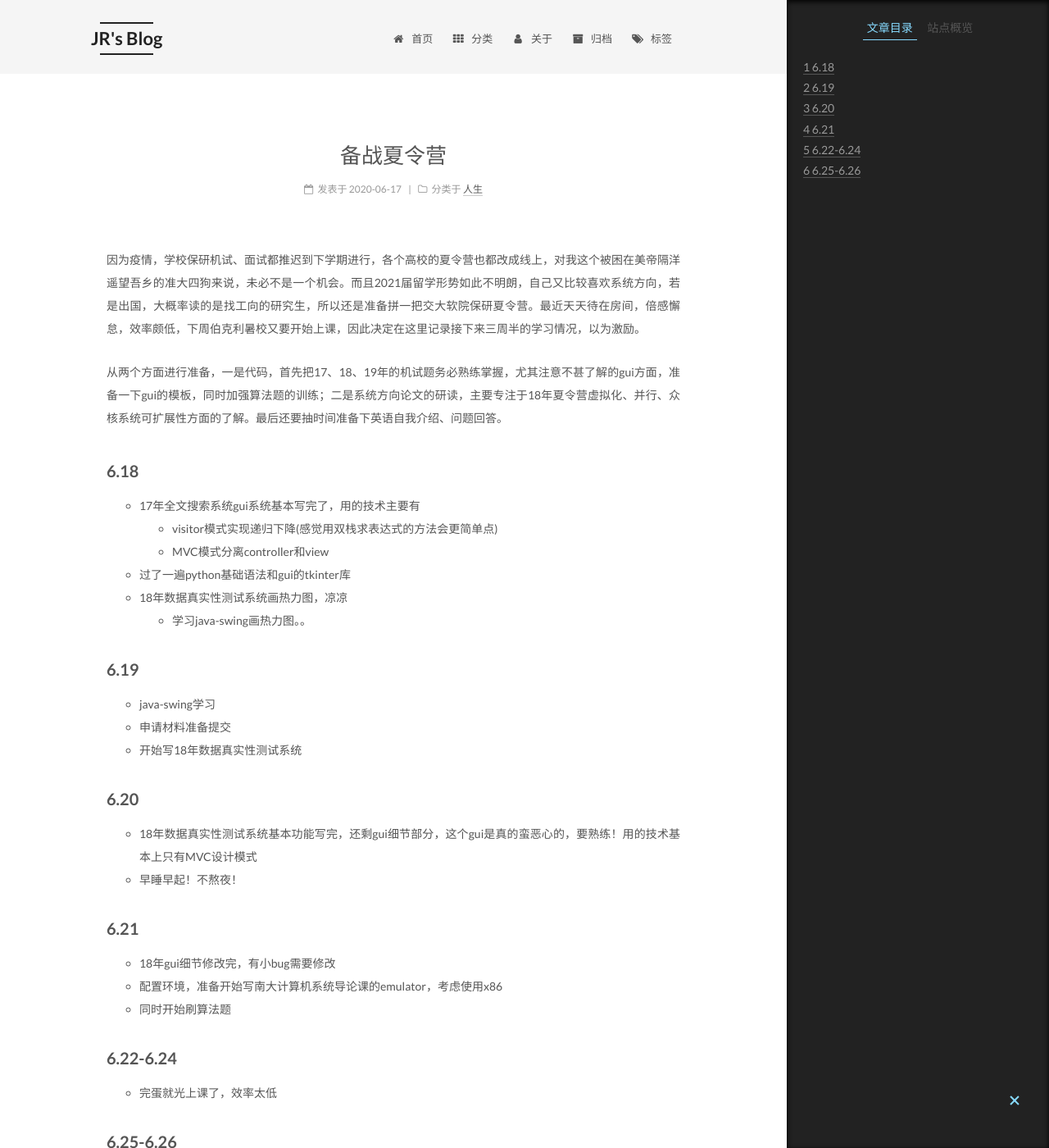
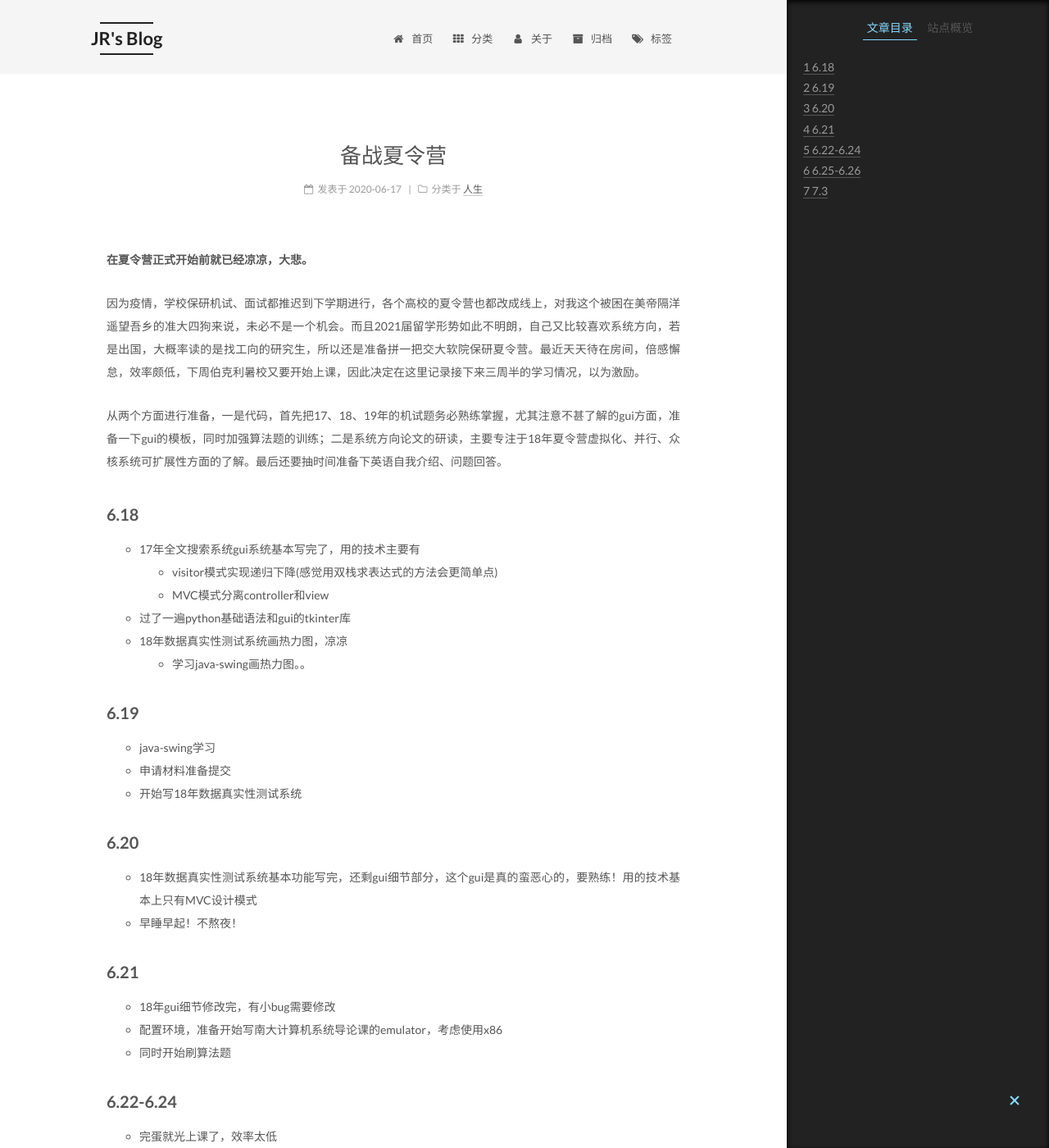
Before and after one commit to Willendless/willendless.github.io, a Jekyll site: the page built from _posts/2020-6-17-备战夏令营.md, in a window 1280 px wide and 1400 px high. Shown: the whole window at 82% size. Built offline with Jekyll 4.4.1, drawn with Linux system fonts in a browser that asks for light colours; comment, search, counter and statistics services are not loaded.

Commit message:
feat: finish 6-17

```diff
--- a/_posts/2020-6-17-备战夏令营.md
+++ b/_posts/2020-6-17-备战夏令营.md
@@ -5,6 +5,8 @@ title: 备战夏令营
 category:
     - 人生
 ---
+
+**在夏令营正式开始前就已经凉凉，大悲。**
 
 因为疫情，学校保研机试、面试都推迟到下学期进行，各个高校的夏令营也都改成线上，对我这个被困在美帝隔洋遥望吾乡的准大四狗来说，未必不是一个机会。而且2021届留学形势如此不明朗，自己又比较喜欢系统方向，若是出国，大概率读的是找工向的研究生，所以还是准备拼一把交大软院保研夏令营。最近天天待在房间，倍感懈怠，效率颇低，下周伯克利暑校又要开始上课，因此决定在这里记录接下来三周半的学习情况，以为激励。
 
@@ -44,3 +46,7 @@ category:
 
 + 19年gui版本写了，剪头懒得画了，还差测试程序
 + 唉，写这么慢，又这么多bug，多半会凉😔
+
+### 7.3
+
++ 凉，默拒。
```
